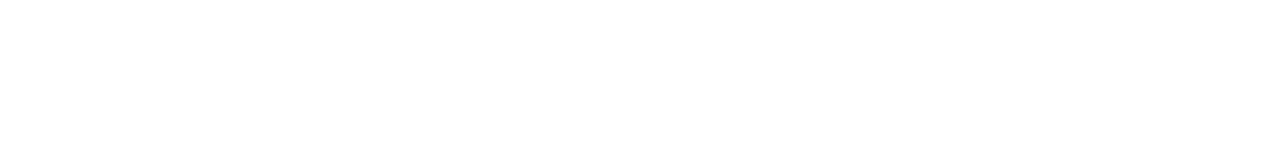
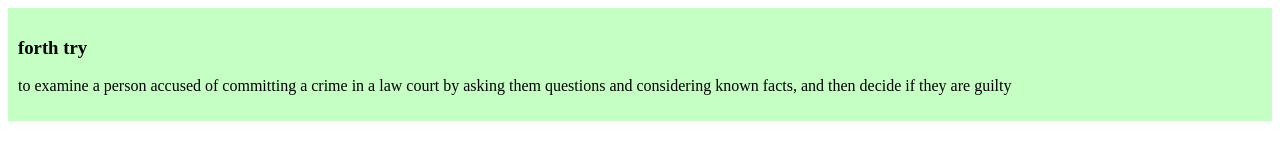
Before and after one commit to islamuddin62178/fourth-try, a plain HTML site: page index.html in a window 1280 px wide. Drawn offline with Linux system fonts and the light colour scheme.

Commit message:
fourth try

```diff
--- a/index.html
+++ b/index.html
@@ -3,9 +3,13 @@
 <head>
     <meta charset="UTF-8">
     <meta name="viewport" content="width=device-width, initial-scale=1.0">
-    <title>Document</title>
+    <title>forth try</title>
+    <link rel="stylesheet" href="styles/forth try.css">
 </head>
 <body>
-
+    <div>
+        <h3>  forth try</h3>
+        <p>to examine a person accused of committing a crime in a law court by asking them questions and considering known facts, and then decide if they are guilty</p>
+    </div>
 </body>
 </html>
--- /dev/null
+++ b/styles/forth try.css
@@ -0,0 +1,3 @@
+div{ background-color: rgb(198, 255, 196);
+padding: 10px;
+}
```
